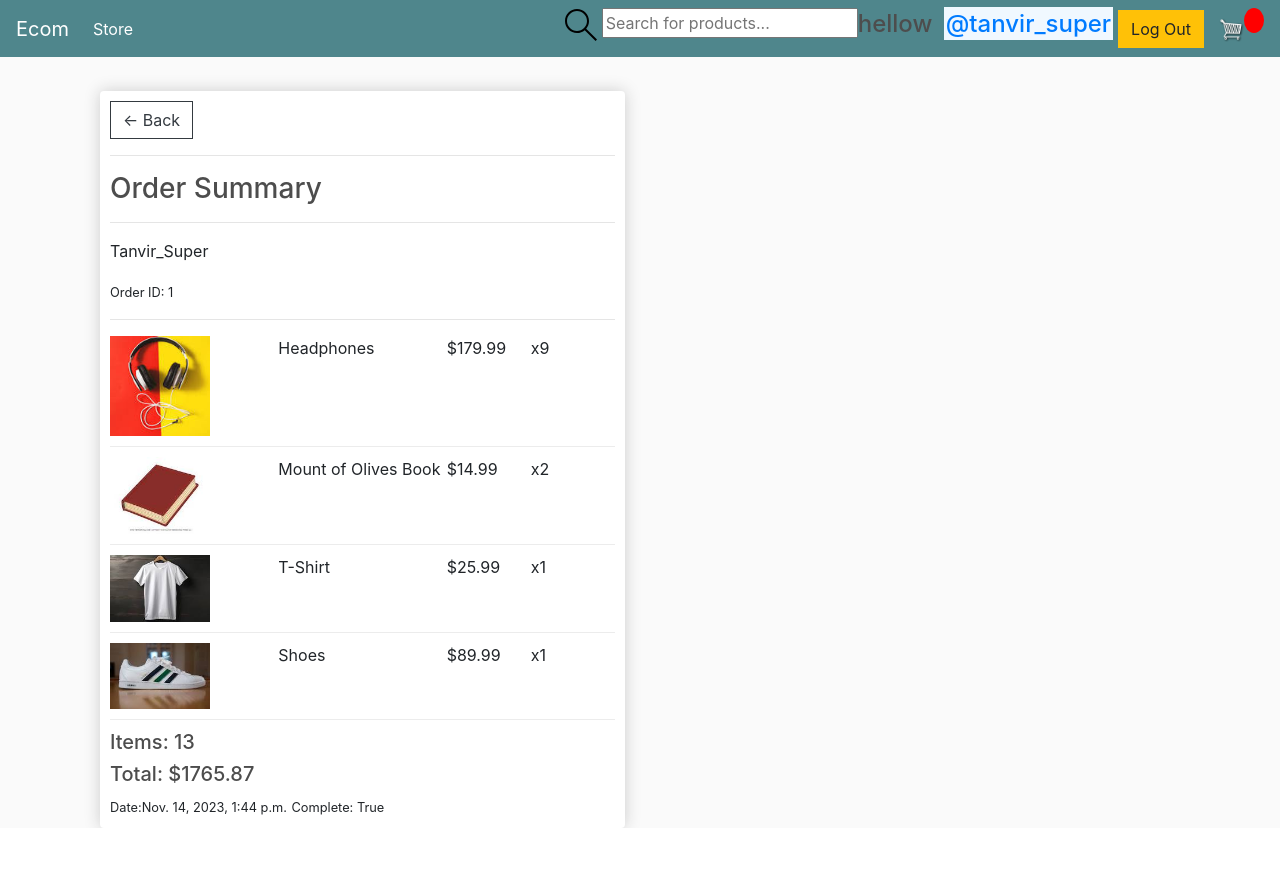
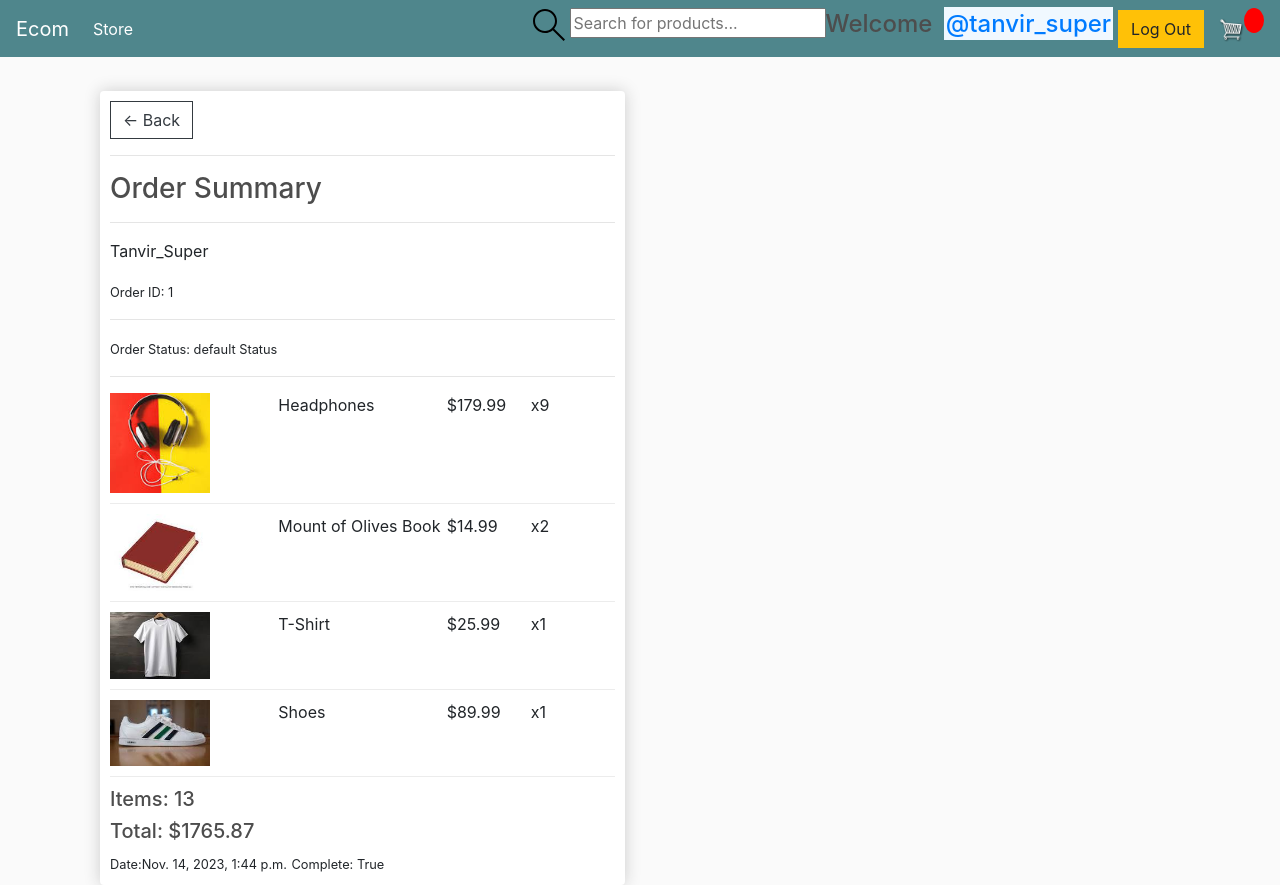
Before and after one commit to tanvir00947/e-commerce, a Django app: page /order_details/1/ in a window 1280 px wide. Before the commit the page ends 828 px from the top, so only its background shows below. Run offline with Django 4.2, Linux system fonts and the light colour scheme; a user stored in the database is signed in; data comes from the database, SQL or seed files in the repository; both versions use the stored data as it was after the commit; some libraries are stand-ins or nearby versions.

Commit message:
added order_status

```diff
--- a/store/models.py
+++ b/store/models.py
@@ -36,6 +36,7 @@ class Order(models.Model):
 	date_ordered = models.DateTimeField(auto_now_add=True)
 	complete = models.BooleanField(default=False)
 	transaction_id = models.CharField(max_length=100, null=True)
+	order_status=models.CharField(max_length=200,null=True,default="Processing")
 
 	def __str__(self):
 		return str(self.id)+" "+self.customer.name+" "+str(self.transaction_id)
--- a/store/templates/store/main.html
+++ b/store/templates/store/main.html
@@ -93,7 +93,7 @@
 
 
 			 {% if request.user.is_authenticated %}
-			 <h4>hellow <a href="{% url 'user-profile' request.user.id %}" style="background-color: aliceblue; margin: 5px; padding: 2px;">@{{request.user.username}}</a></h4>
+			 <h4> Welcome <a href="{% url 'user-profile' request.user.id %}" style="background-color: aliceblue; margin: 5px; padding: 2px;">@{{request.user.username}}</a></h4>
 			 <a href="{% url 'logout' %}" class="btn btn-warning">Log Out</a>
 	     	 {% else %}
 			  <a href="{% url 'login' %}" class="btn btn-warning">Login</a>
--- a/store/templates/store/order_details.html
+++ b/store/templates/store/order_details.html
@@ -9,7 +9,8 @@
         <h3>Order Summary</h3>
         <hr>
         <p>{{order.customer.name}}</p>
-        <small>Order ID: {{order.id}} </small>
+        <small>Order ID: {{order.id}} </small><hr>
+        <small>Order Status: {{order.order_status}} </small>
         <hr>
         {% for item in orderItems %}
         <div class="cart-row">
--- a/store/templates/store/profile.html
+++ b/store/templates/store/profile.html
@@ -16,7 +16,8 @@
 
             <h5>Items:   {{order.get_cart_items}}</h5>
             <h5>Total:   ${{order.get_cart_total|floatformat:2}}</h5>
-            <small>Complete: {{ order.complete }}</small>
+            <small>Complete: {{ order.complete }}</small><hr>
+            <small>Order Status: {{order.order_status}} </small>
         </div>
         </a>
         <hr>
```
Also changed, not shown: db.sqlite3, store/migrations/0010_order_order_status.py (added), store/migrations/0011_alter_order_order_status.py (added).
